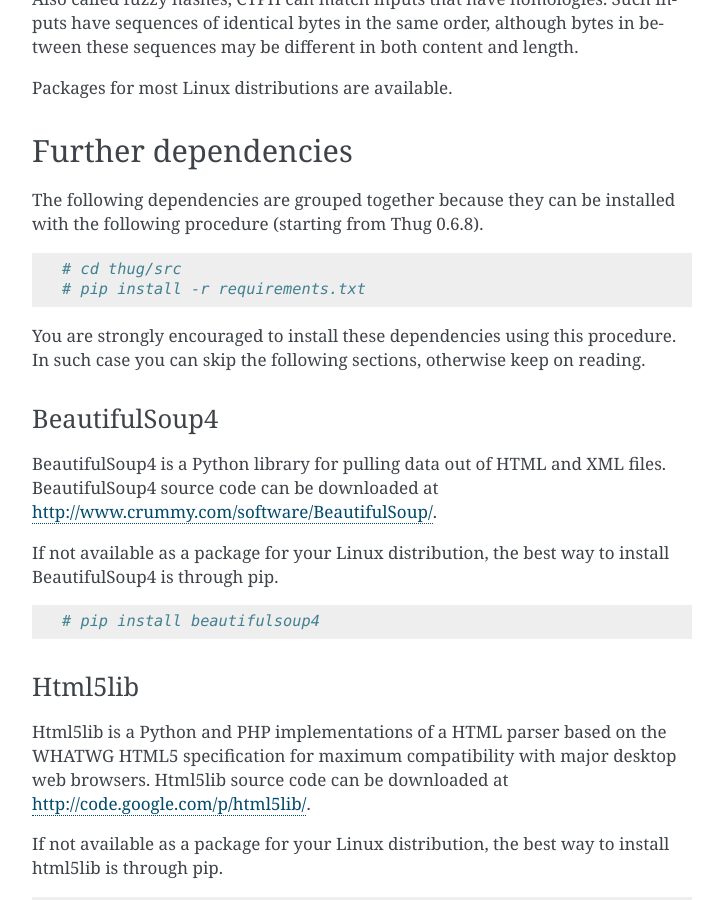
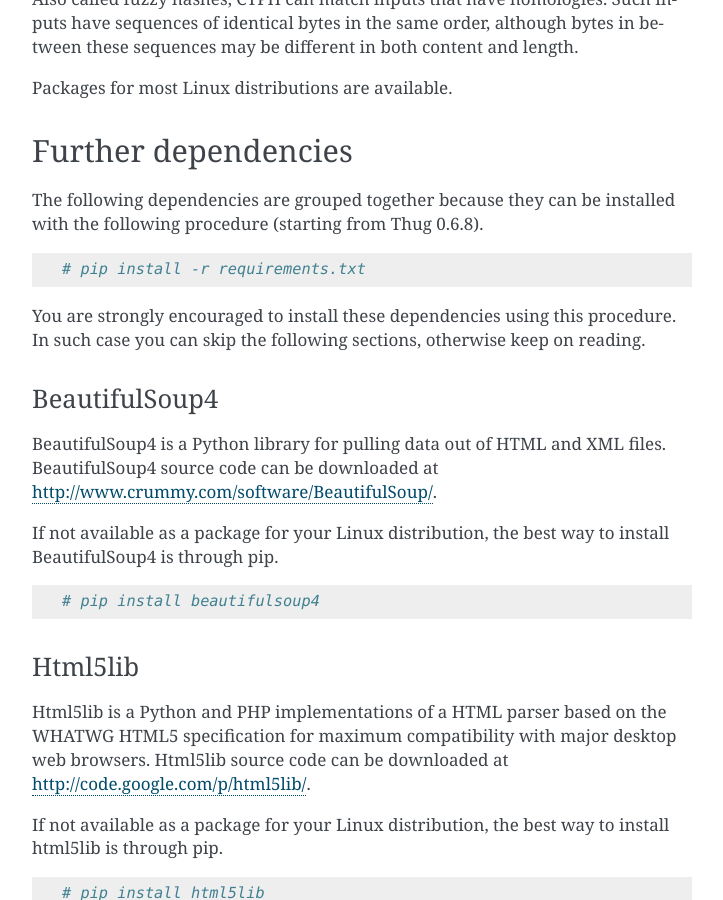
Before and after one commit to buffer/thug, a Sphinx documentation site: the page built from doc/source/build.rst, in a window 1280 px wide and 900 px high, scrolled down 2501 px. Shown: the whole window, without its empty margins (388-1111 px from the left). Built offline with Sphinx 7.4.7, drawn with Linux system fonts in a browser that asks for light colours; pages that are not in the unit, such as notebooks, are missing from menus.

Commit message:
Minor documentation update

```diff
--- a/doc/source/build.rst
+++ b/doc/source/build.rst
@@ -132,7 +132,6 @@
 
 .. code-block:: sh
 
-	# cd thug/src
 	# pip install -r requirements.txt
 
 You are strongly encouraged to install these dependencies using this procedure. In such case you
```
